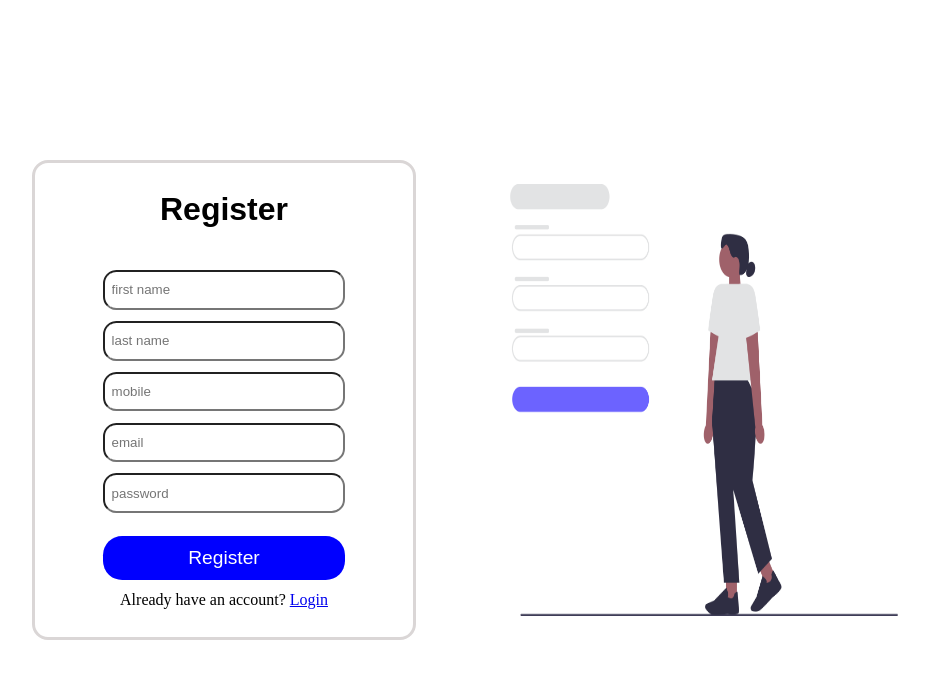
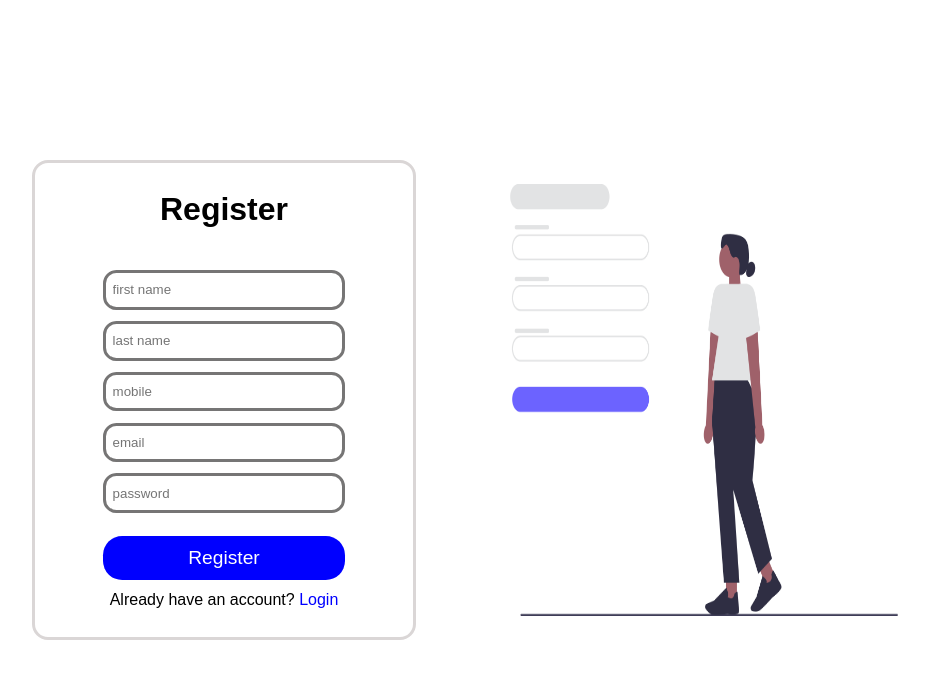
Before and after one commit to codervipin/LoginRegisterReact-Vite, a React (Vite) app: page / in a window 1280 px wide. Shown: the top 678 px of the page, without its empty margins (144-1073 px from the left). Built offline with nearby package versions, Linux system fonts and the light colour scheme.

Commit message:
added css for login link

```diff
--- a/src/App.css
+++ b/src/App.css
@@ -2,6 +2,7 @@
   margin: 0;
   padding: 0;
   box-sizing: border-box;
+  font-family: Arial, Helvetica, sans-serif;
 }
 
 .registerContainer {
@@ -52,6 +53,7 @@
   border-radius: 1em;
   padding: 0.5em;
   outline: none;
+  border: solid rgb(118, 117, 117);
 }
 .formContainer button {
   width: 70%;
@@ -63,6 +65,11 @@
   font-size: 1.2em;
   border-radius: 1em;
 }
+.formContainer a{
+  text-decoration: none;
+  color: blue;
+}
+
 
 .imgregister {
   width: 40%;
```
